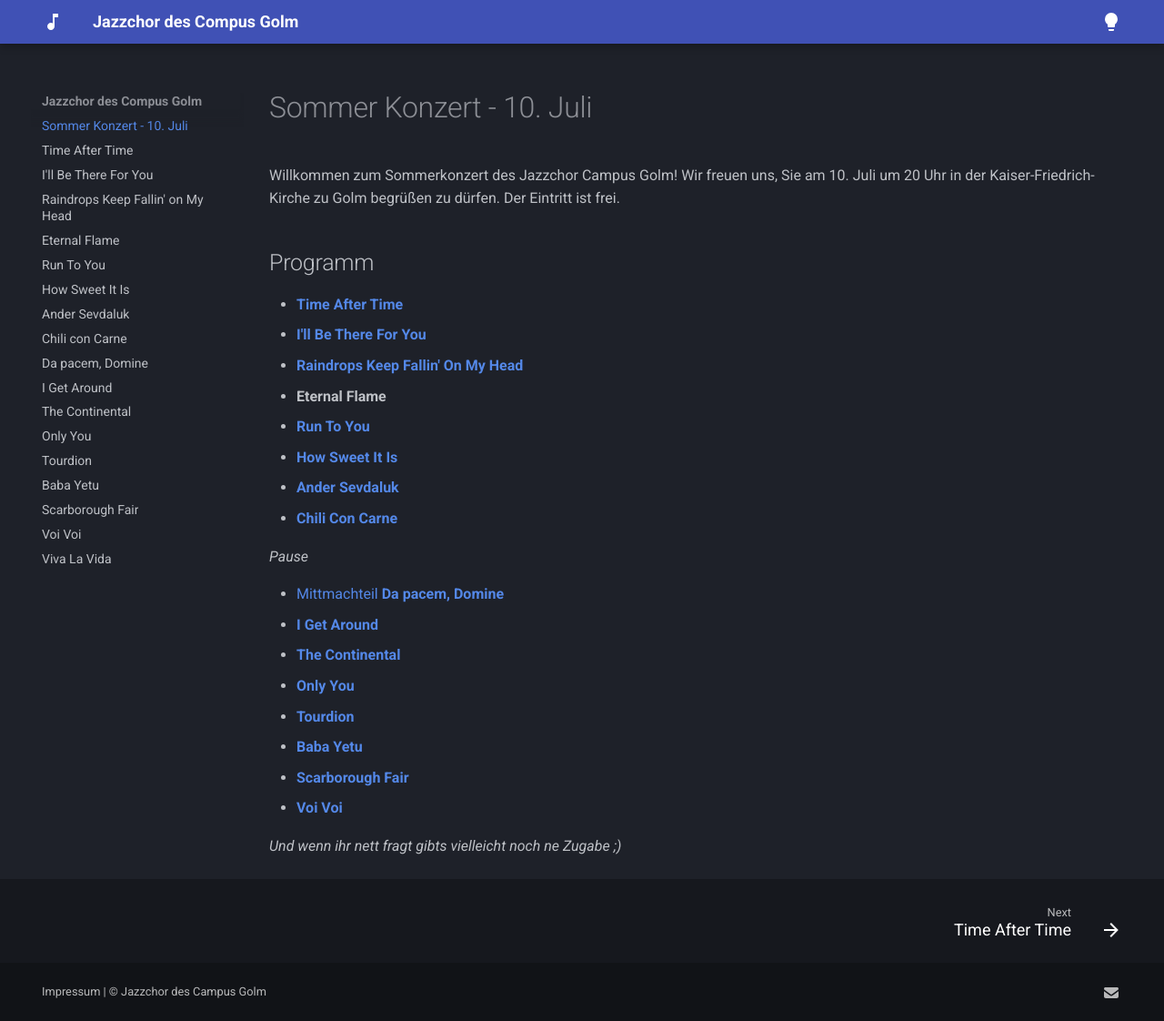
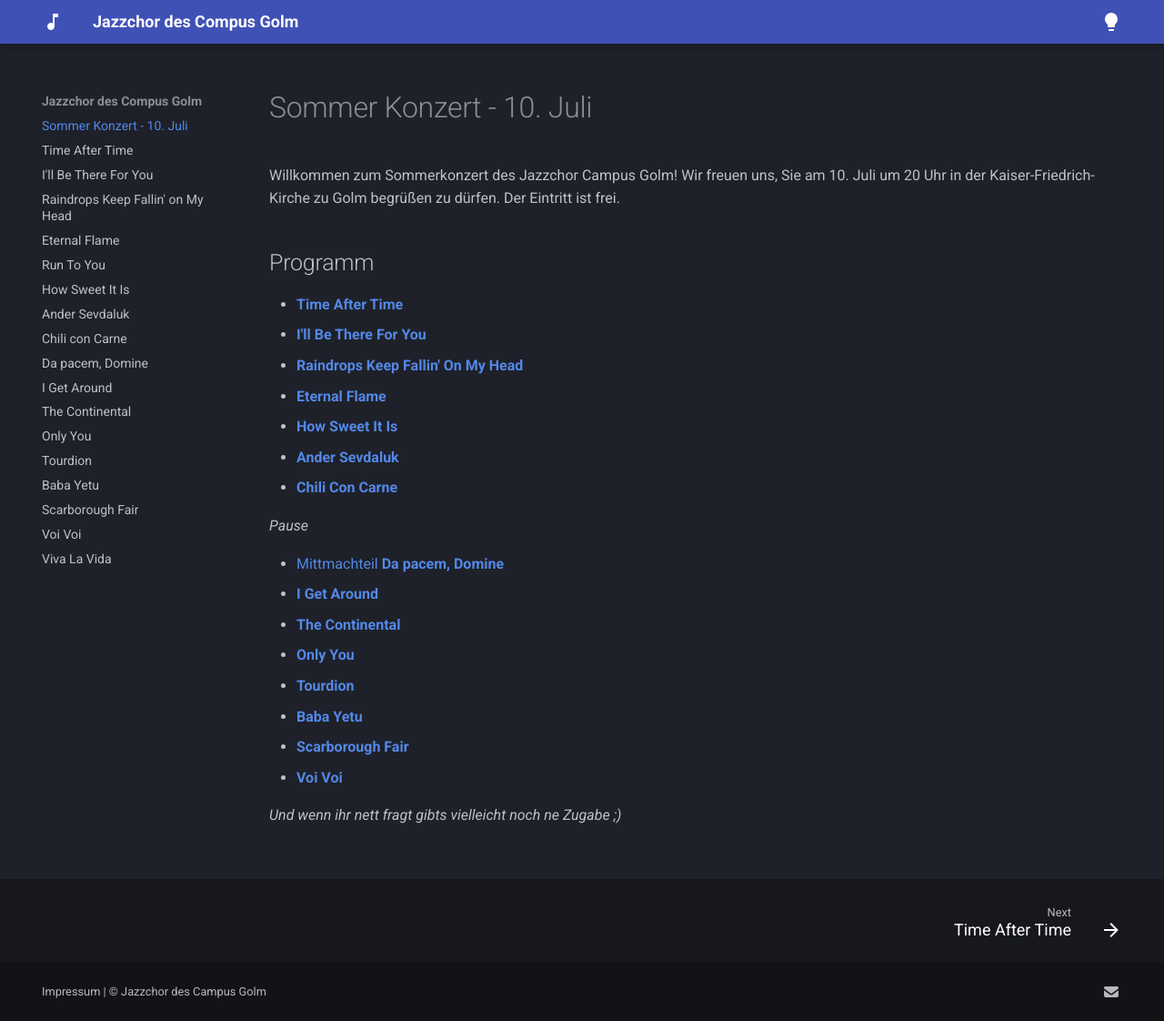
Before and after one commit to jusjusjus/jcg-setlist, an MkDocs documentation site: the page built from docs/index.md, in a window 1280 px wide and 1122 px high. Shown: the whole window at 91% size. Built offline with MkDocs 1.6.1 and Material for MkDocs 9.7.7, drawn with Linux system fonts in a browser that asks for light colours; plug-ins that fetch from the network failed and are left out.

Commit message:
Update index page to include ethernal flame

```diff
--- a/docs/index.md
+++ b/docs/index.md
@@ -14,8 +14,7 @@ Der Eintritt ist frei.
 * [**Time After Time**](01-time-after-time)
 * [**I'll Be There For You**](02-ill-be-there-for-you)
 * [**Raindrops Keep Fallin' On My Head**](03-raindrops)
-* **Eternal Flame**
-* [**Run To You**](04-run-to-you)
+* [**Eternal Flame**](04-eternal-flame)
 * [**How Sweet It Is**](05-how-sweet-it-is)
 * [**Ander Sevdaluk**](06-ander-sevdaluk)
 * [**Chili Con Carne**](07-chili-con-carne)
```
